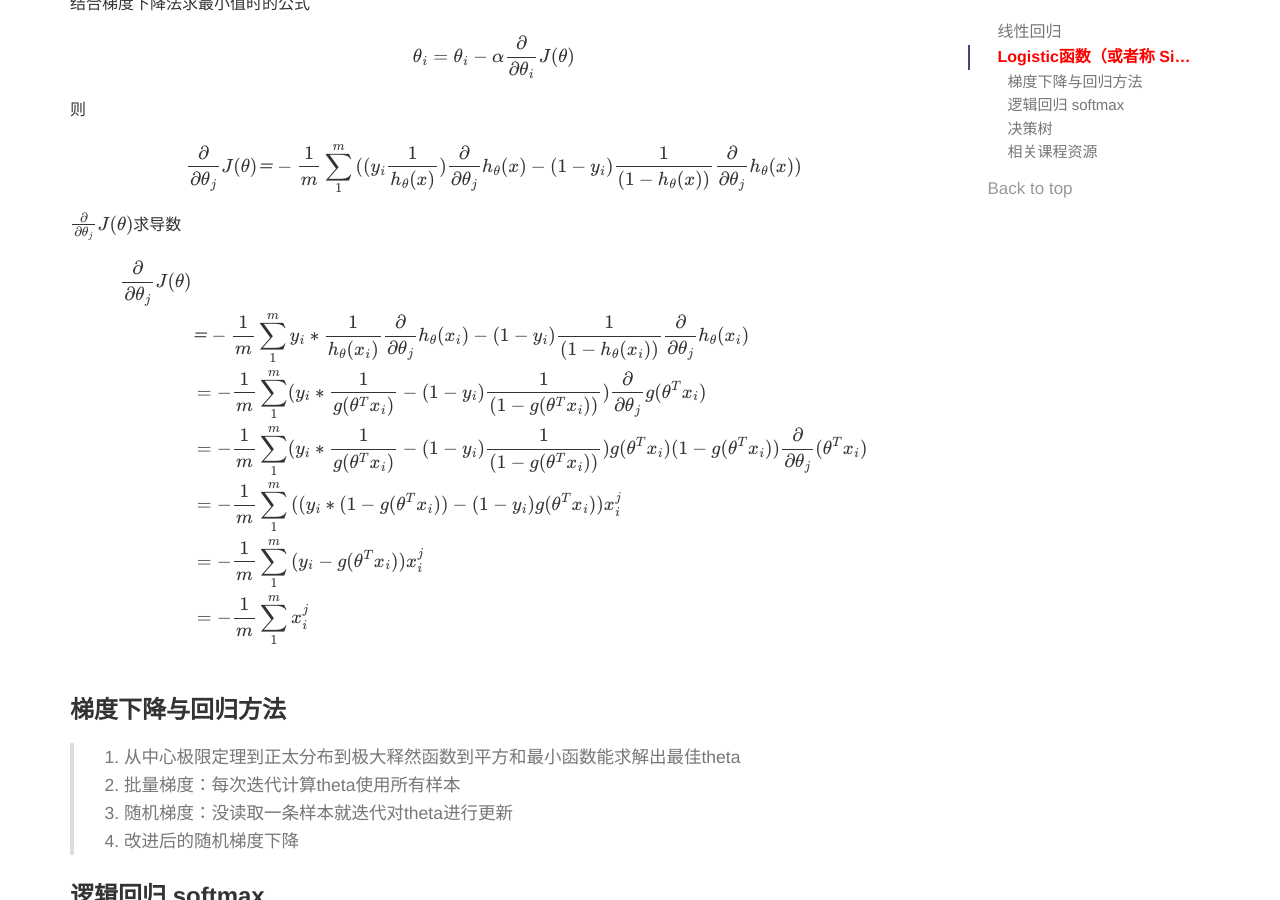
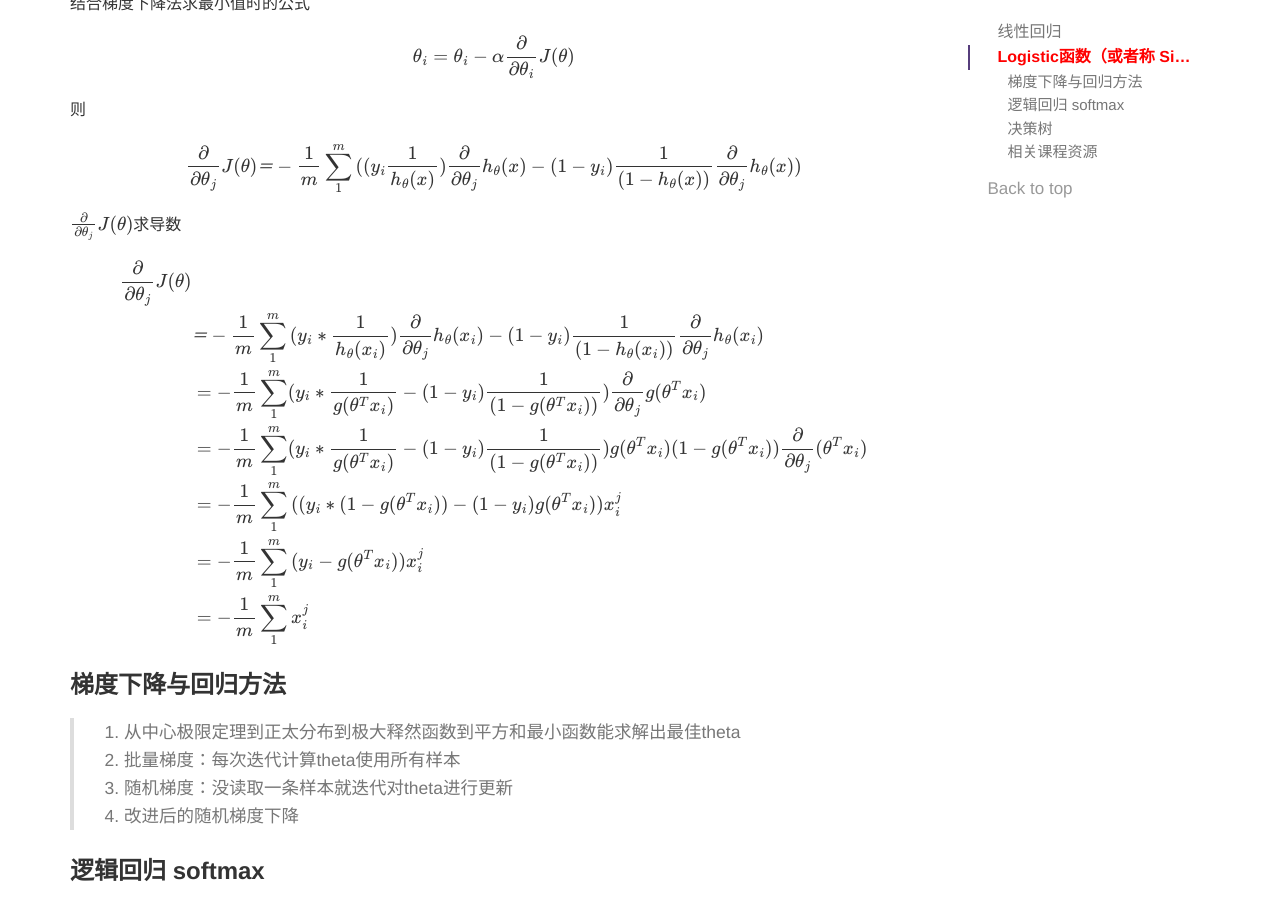
Before and after one commit to luyee/2pc.github.io, a Jekyll site: the page built from _posts/datascience/2016-06-13-ML.md, in a window 1280 px wide and 900 px high, scrolled down 2831 px. Built offline with Jekyll 4.4.1, drawn with Linux system fonts in a browser that asks for light colours; formulas are drawn with MathJax 3; comment, search, counter and statistics services are not loaded.

Commit message:
Update 2016-06-13-ML.md

```diff
--- a/_posts/datascience/2016-06-13-ML.md
+++ b/_posts/datascience/2016-06-13-ML.md
@@ -186,14 +186,7 @@ $$\frac\partial{\partial\theta_j}J(\theta)$$求导数
 
 $$
 \begin {aligned}
-\frac\partial{\partial\theta_j}J(\theta)\\\
-&＝ -\frac 1 m \sum_1^m{y_i* \frac 1 {h_\theta(x_i)}}{\frac\partial{\partial\theta_j}{h_\theta(x_i)}}-{(1-y_i)\frac 1 {(1-h_\theta(x_i))}}{\frac\partial{\partial\theta_j}{h_\theta(x_i)}}\\\
-&=-\frac 1 m \sum_1^m({y_i* \frac 1 {g(\theta^{T}x_i)}}-{(1-y_i)\frac 1 {(1-g(\theta^{T}x_i))}}){\frac\partial{\partial\theta_j}{g(\theta^{T}x_i)}}\\\
-&=-\frac 1 m \sum_1^m({y_i* \frac 1 {g(\theta^{T}x_i)}}-{(1-y_i)\frac 1 {(1-g(\theta^{T}x_i))}}){g(\theta^{T}x_i){(1-{g(\theta^{T}x_i))}}}{\frac\partial{\partial\theta_j}{(\theta^{T}{x_i})}}\\\
-&=-\frac 1 m \sum_1^m{(({y_i*{(1-g(\theta^{T}x_i)}})-{(1-y_i)}{g(\theta^{T}x_i})})x_i^j\\\
-&=-\frac 1 m \sum_1^m{(y_i-g(\theta^{T}x_i))}x_i^j\\\
-&=-\frac 1 m \sum_1^m{{(y_i-h_\theta(x_i))}}x_i^j\\\
-\end {aligned}
+\frac\partial{\partial\theta_j}J(\theta)\\ &＝ -\frac 1 m \sum_1^m{(y_i* \frac 1 {h_\theta(x_i)})}{\frac\partial{\partial\theta_j}{h_\theta(x_i)}}-{(1-y_i)\frac 1 {(1-h_\theta(x_i))}}{\frac\partial{\partial\theta_j}{h_\theta(x_i)}}\\ &=-\frac 1 m \sum_1^m({y_i* \frac 1 {g(\theta^{T}x_i)}}-{(1-y_i)\frac 1 {(1-g(\theta^{T}x_i))}}){\frac\partial{\partial\theta_j}{g(\theta^{T}x_i)}}\\ &=-\frac 1 m \sum_1^m({y_i* \frac 1 {g(\theta^{T}x_i)}}-{(1-y_i)\frac 1 {(1-g(\theta^{T}x_i))}}){g(\theta^{T}x_i){(1-{g(\theta^{T}x_i))}}}{\frac\partial{\partial\theta_j}{(\theta^{T}{x_i})}}\\ &=-\frac 1 m \sum_1^m{(({y_i*{(1-g(\theta^{T}x_i)}})-{(1-y_i)}{g(\theta^{T}x_i})})x_i^j\\ &=-\frac 1 m \sum_1^m{(y_i-g(\theta^{T}x_i))}x_i^j\\ &=-\frac 1 m \sum_1^m{{(y_i-h_\theta(x_i))}}x_i^j\\ \end {aligned}
 $$
 
 ### 梯度下降与回归方法
```
